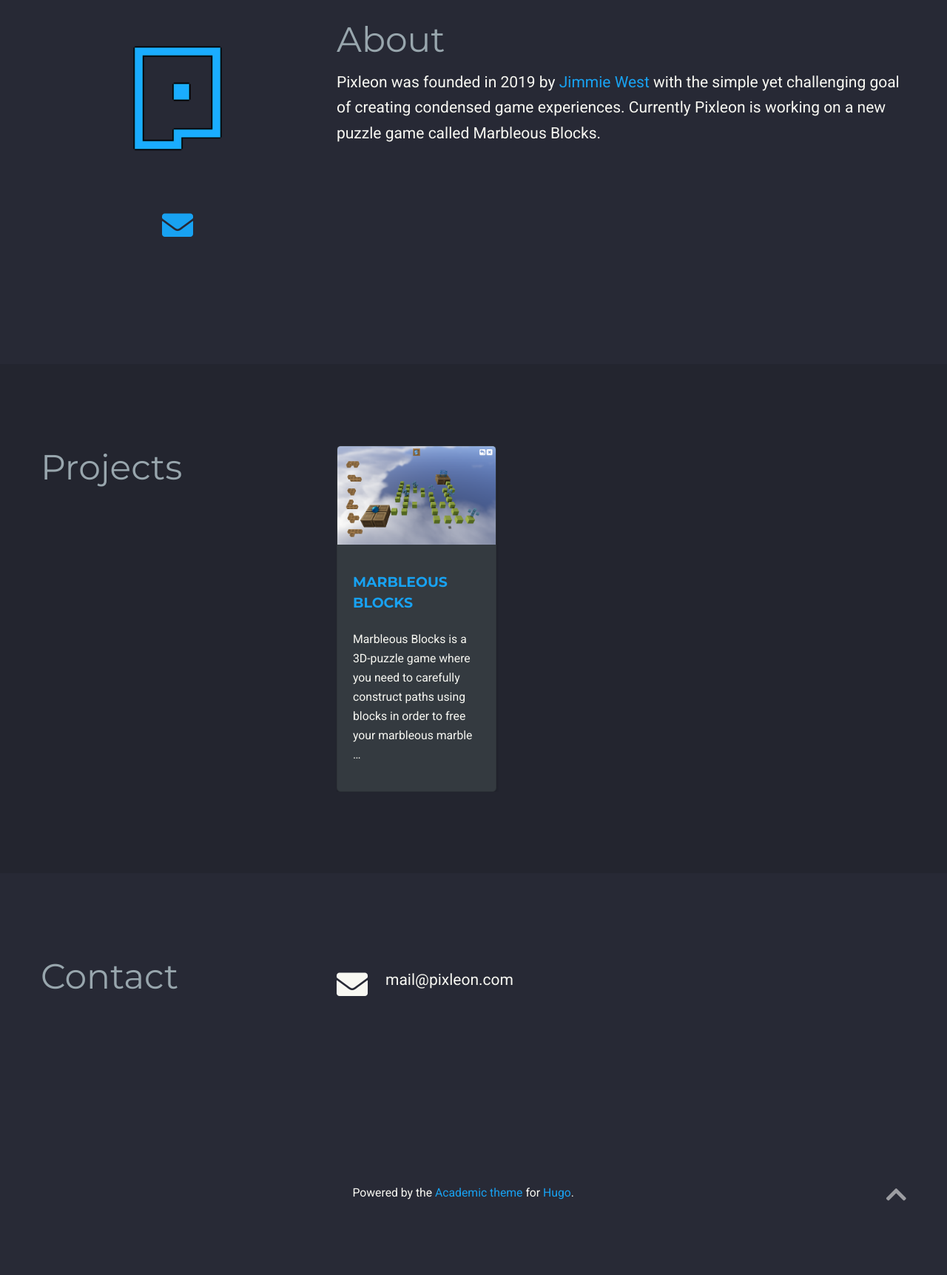
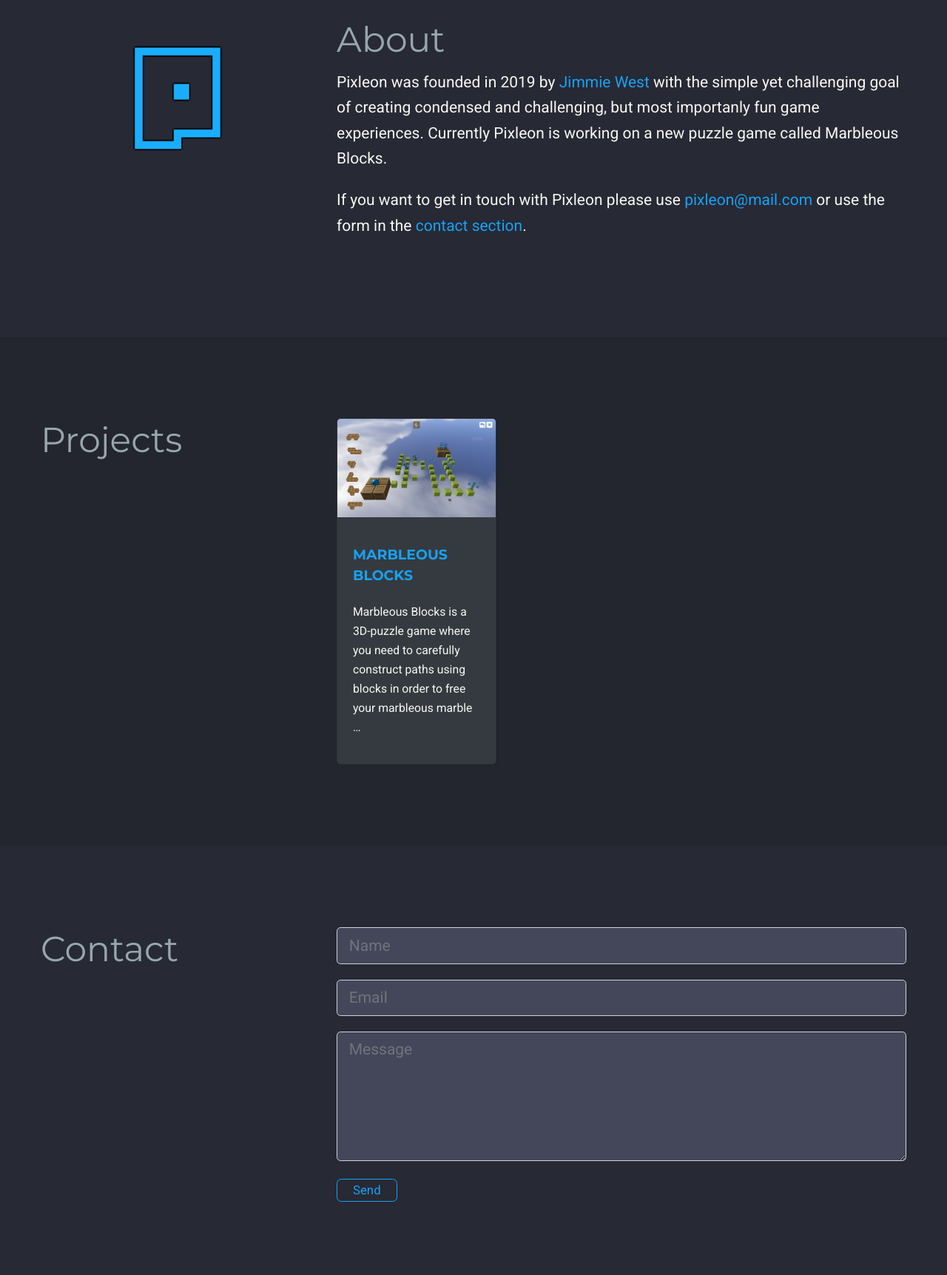
Before and after one commit to pixleon/pixleon.github.io, a plain HTML site: page index.html in a window 1280 px wide. Shown: the part 117-1840 px from the top of the page at 74% size. Before the commit the page ends 1805 px from the top, so only its background shows below. Drawn offline with nearby package versions, Linux system fonts and the light colour scheme; some icons are missing.

Commit message:
Changed some contact info

```diff
--- a/authors/admin/index.xml
+++ b/authors/admin/index.xml
@@ -17,7 +17,9 @@
       <link>/authors/admin/</link>
       <pubDate>Mon, 01 Jan 0001 00:00:00 +0000</pubDate>
       <guid>/authors/admin/</guid>
-      <description>&lt;p&gt;Pixleon was founded in 2019 by &lt;a href=&#34;http://jimmiewest.se&#34; target=&#34;_blank&#34;&gt;Jimmie West&lt;/a&gt; with the simple yet challenging goal of creating condensed game experiences. Currently Pixleon is working on a new puzzle game called Marbleous Blocks.&lt;/p&gt;
+      <description>&lt;p&gt;Pixleon was founded in 2019 by &lt;a href=&#34;http://jimmiewest.se&#34; target=&#34;_blank&#34;&gt;Jimmie West&lt;/a&gt; with the simple yet challenging goal of creating condensed and challenging, but most importanly fun game experiences. Currently Pixleon is working on a new puzzle game called Marbleous Blocks.&lt;/p&gt;
+
+&lt;p&gt;If you want to get in touch with Pixleon please use &lt;a href=&#34;mailto:pixleon@mail.com&#34; target=&#34;_blank&#34;&gt;pixleon@mail.com&lt;/a&gt; or use the form in the &lt;a href=&#34;#contact&#34;&gt;contact section&lt;/a&gt;.&lt;/p&gt;
 </description>
     </item>
 
--- a/authors/index.xml
+++ b/authors/index.xml
@@ -17,7 +17,9 @@
       <link>/authors/admin/</link>
       <pubDate>Mon, 01 Jan 0001 00:00:00 +0000</pubDate>
       <guid>/authors/admin/</guid>
-      <description>&lt;p&gt;Pixleon was founded in 2019 by &lt;a href=&#34;http://jimmiewest.se&#34; target=&#34;_blank&#34;&gt;Jimmie West&lt;/a&gt; with the simple yet challenging goal of creating condensed game experiences. Currently Pixleon is working on a new puzzle game called Marbleous Blocks.&lt;/p&gt;
+      <description>&lt;p&gt;Pixleon was founded in 2019 by &lt;a href=&#34;http://jimmiewest.se&#34; target=&#34;_blank&#34;&gt;Jimmie West&lt;/a&gt; with the simple yet challenging goal of creating condensed and challenging, but most importanly fun game experiences. Currently Pixleon is working on a new puzzle game called Marbleous Blocks.&lt;/p&gt;
+
+&lt;p&gt;If you want to get in touch with Pixleon please use &lt;a href=&#34;mailto:pixleon@mail.com&#34; target=&#34;_blank&#34;&gt;pixleon@mail.com&lt;/a&gt; or use the form in the &lt;a href=&#34;#contact&#34;&gt;contact section&lt;/a&gt;.&lt;/p&gt;
 </description>
     </item>
 
--- a/index.html
+++ b/index.html
@@ -373,23 +373,6 @@
 
       <ul class="network-icon" aria-hidden="true">
 
-
-
-
-
-
-
-
-
-
-
-
-        <li>
-          <a itemprop="sameAs" href="/#contact" >
-            <i class="fas fa-envelope big-icon"></i>
-          </a>
-        </li>
-
       </ul>
 
     </div>
@@ -399,7 +382,9 @@
 
     <h1>About</h1>
 
-    <p>Pixleon was founded in 2019 by <a href="http://jimmiewest.se" target="_blank">Jimmie West</a> with the simple yet challenging goal of creating condensed game experiences. Currently Pixleon is working on a new puzzle game called Marbleous Blocks.</p>
+    <p>Pixleon was founded in 2019 by <a href="http://jimmiewest.se" target="_blank">Jimmie West</a> with the simple yet challenging goal of creating condensed and challenging, but most importanly fun game experiences. Currently Pixleon is working on a new puzzle game called Marbleous Blocks.</p>
+
+<p>If you want to get in touch with Pixleon please use <a href="mailto:pixleon@mail.com" target="_blank">pixleon@mail.com</a> or use the form in the <a href="#contact">contact section</a>.</p>
 
 
     <div class="row">
@@ -573,13 +558,33 @@
 
 
 
+
+
+
+
+
+
+    <div class="mb-3">
+      <form name="contact" method="POST" action="https://formspree.io/mail@pixleon.com">
+        <div class="form-group form-inline">
+          <label class="sr-only" for="inputName">Name</label>
+          <input type="text" name="name" class="form-control w-100" id="inputName" placeholder="Name" required>
+        </div>
+        <div class="form-group form-inline">
+          <label class="sr-only" for="inputEmail">Email</label>
+          <input type="email" name="email" class="form-control w-100" id="inputEmail" placeholder="Email" required>
+        </div>
+        <div class="form-group">
+          <label class="sr-only" for="inputMessage">Message</label>
+          <textarea name="message" class="form-control" id="inputMessage" rows="5" placeholder="Message" required></textarea>
+        </div>
+        <button type="submit" class="btn btn-outline-primary px-3 py-2">Send</button>
+      </form>
+    </div>
+
+
     <ul class="fa-ul" itemscope>
 
-
-      <li>
-        <i class="fa-li fas fa-envelope fa-2x" aria-hidden="true"></i>
-        <span id="person-email" itemprop="email">mail@pixleon.com</span>
-      </li>
 
 
 
--- a/post/index.xml
+++ b/post/index.xml
@@ -1,7 +1,7 @@
 <?xml version="1.0" encoding="utf-8" standalone="yes" ?>
 <rss version="2.0" xmlns:atom="http://www.w3.org/2005/Atom">
   <channel>
-    <title>Posts | Academic</title>
+    <title>Posts | Pixleon</title>
     <link>/post/</link>
       <atom:link href="/post/index.xml" rel="self" type="application/rss+xml" />
     <description>Posts</description>
```
Also changed, not shown: authors/admin/index.html (+3 -18 lines), project/marbleous-blocks/index.html (+0 -17 lines), img/icon-192.png, img/icon-512.png, index.webmanifest.
